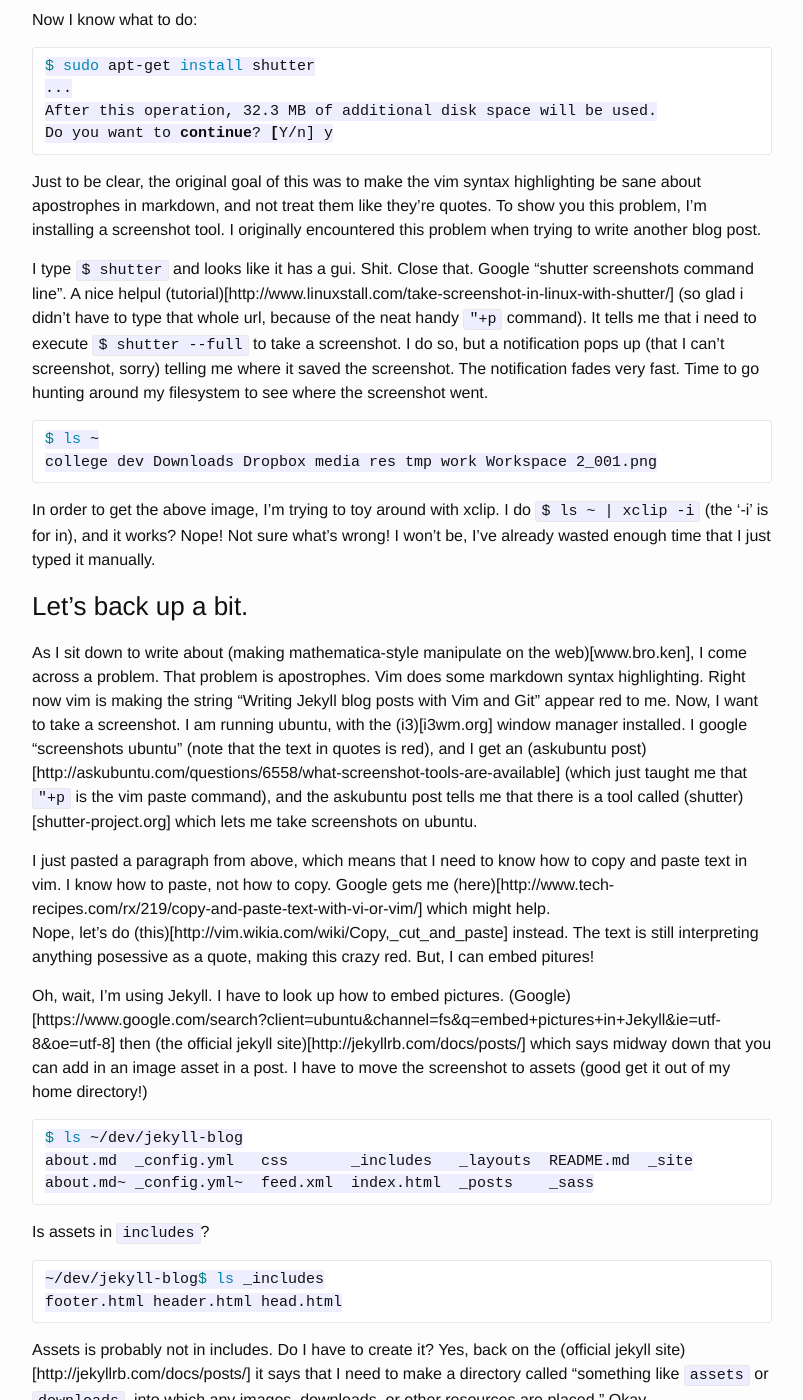
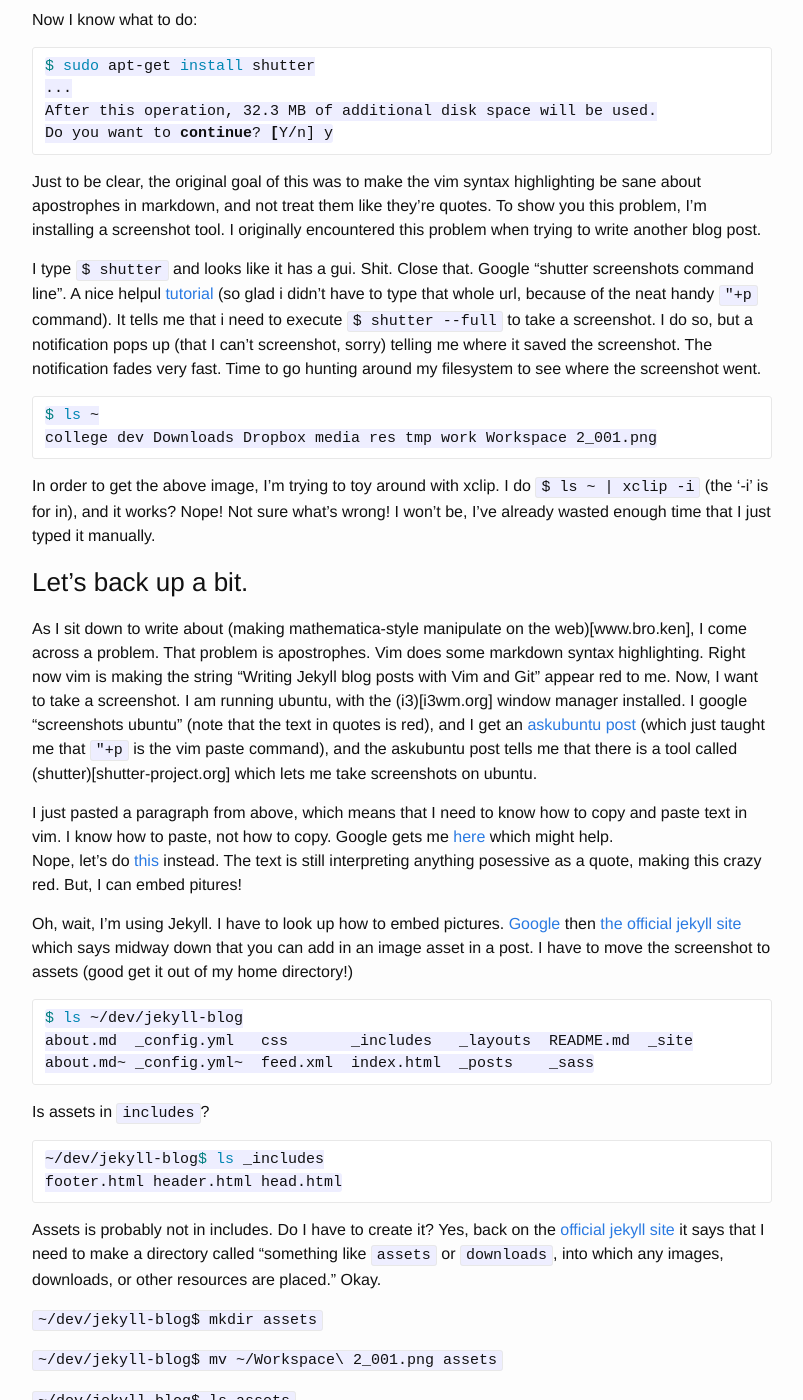
Before and after one commit to ChristoSilvia/mappings, a Jekyll site: the page built from _posts/2015-03-15-Writing-Posts-With-Vim.md, in a window 1280 px wide and 1400 px high, scrolled down 464 px. Shown: the whole window, without its empty margins (238-1041 px from the left). Built offline with Jekyll 4.4.1, drawn with Linux system fonts in a browser that asks for light colours.

Commit message:
Is this working?

````diff
--- a/_posts/2015-03-15-Writing-Posts-With-Vim.md
+++ b/_posts/2015-03-15-Writing-Posts-With-Vim.md
@@ -32,7 +32,12 @@ Just to be clear, the original goal of this was to make the vim syntax highlight
 in markdown, and not treat them like they're quotes.  To show you this problem, I'm installing a screenshot
 tool.  I originally encountered this problem when trying to write another blog post.
 
-I type `$ shutter` and looks like it has a gui.  Shit.  Close that.  Google "shutter screenshots command line".  A nice helpul (tutorial)[http://www.linuxstall.com/take-screenshot-in-linux-with-shutter/] (so glad i didn't have to type that whole url, because of the neat handy `"+p` command). It tells me that i need to execute `$ shutter --full` to take a screenshot.  I do so, but a notification pops up (that I can't screenshot, sorry) telling me where it saved the screenshot.  The notification fades very fast.  Time to go hunting around my filesystem to see where the screenshot went.
+I type `$ shutter` and looks like it has a gui.  Shit.  Close that.  Google "shutter
+screenshots command line".  A nice helpul [tutorial](http://www.linuxstall.com/take-screenshot-in-linux-with-shutter/)
+(so glad i didn't have to type that whole url, because of the neat handy `"+p` command).
+It tells me that i need to execute `$ shutter --full` to take a screenshot.  I do so, but a
+notification pops up (that I can't screenshot, sorry) telling me where it saved the screenshot.
+The notification fades very fast.  Time to go hunting around my filesystem to see where the screenshot went.
 
 ```bash
 $ ls ~
@@ -49,19 +54,19 @@ I come across a problem.  That problem is apostrophes.  Vim does some markdown s
 highlighting.  Right now vim is making the string "Writing Jekyll blog posts with Vim and Git"
 appear red to me.  Now, I want to take a screenshot.  I am running ubuntu, with the (i3)[i3wm.org]
 window manager installed.  I google "screenshots ubuntu" (note that the text in quotes is red), and I get
-an (askubuntu post)[http://askubuntu.com/questions/6558/what-screenshot-tools-are-available] (which just
+an [askubuntu post](http://askubuntu.com/questions/6558/what-screenshot-tools-are-available) (which just
 taught me that `"+p` is the vim paste command), and the askubuntu post tells me that there is a tool called
 (shutter)[shutter-project.org] which lets me take screenshots on ubuntu.
 
 
 I just pasted a paragraph from above, which means that I need to know how to copy and paste text in vim.
 I know how to paste, not how to copy.  Google gets me
-(here)[http://www.tech-recipes.com/rx/219/copy-and-paste-text-with-vi-or-vim/] which might help.
-Nope, let's do (this)[http://vim.wikia.com/wiki/Copy,_cut_and_paste] instead.  The text is still interpreting
+[here](http://www.tech-recipes.com/rx/219/copy-and-paste-text-with-vi-or-vim/) which might help.
+Nope, let's do [this](http://vim.wikia.com/wiki/Copy,_cut_and_paste) instead.  The text is still interpreting
 anything posessive as a quote, making this crazy red.  But, I can embed pitures!
 
-Oh, wait, I'm using Jekyll.  I have to look up how to embed pictures.  (Google)[https://www.google.com/search?client=ubuntu&channel=fs&q=embed+pictures+in+Jekyll&ie=utf-8&oe=utf-8]
-then (the official jekyll site)[http://jekyllrb.com/docs/posts/] which says midway down that you can
+Oh, wait, I'm using Jekyll.  I have to look up how to embed pictures.  [Google](https://www.google.com/search?client=ubuntu&channel=fs&q=embed+pictures+in+Jekyll&ie=utf-8&oe=utf-8)
+then [the official jekyll site](http://jekyllrb.com/docs/posts/) which says midway down that you can
 add in an image asset in a post.  I have to move the screenshot to assets (good get it out of my home
 directory!)
 
@@ -78,7 +83,7 @@ Is assets in `includes`?
 footer.html header.html head.html
 ```
 
-Assets is probably not in includes.  Do I have to create it?  Yes, back on the (official jekyll site)[http://jekyllrb.com/docs/posts/] it says that I need to make a directory called "something like `assets` or `downloads`, into which any images, downloads, or other resources are placed."  Okay.
+Assets is probably not in includes.  Do I have to create it?  Yes, back on the [official jekyll site](http://jekyllrb.com/docs/posts/) it says that I need to make a directory called "something like `assets` or `downloads`, into which any images, downloads, or other resources are placed."  Okay.
 
 `~/dev/jekyll-blog$ mkdir assets`
 
````
Also changed, not shown: _posts/2015-03-15-manipulating-graphs-on-the-web.md (+2 -0 lines), 1 other file.
